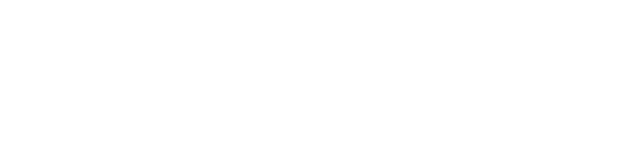
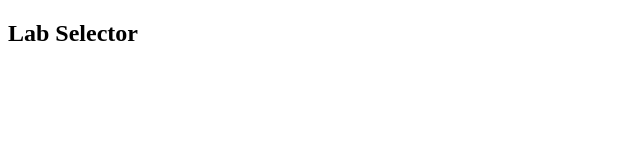
Before and after one commit to CDChamberlin/Module-2-Labs, a plain HTML site: page scr/Lab 4 + 5/resume.html in a window 1280 px wide. Shown: the whole page, without its empty margins (0-640 px from the left). Drawn offline with Linux system fonts and the light colour scheme.

Commit message:
Added nav link to footer, instead of header.

```diff
--- a/scr/Lab 4 + 5/resume.html
+++ b/scr/Lab 4 + 5/resume.html
@@ -9,6 +9,8 @@
     <title>Resume</title>
 </head>
 <body>
-
+    <footer>
+        <nav><h2><a href="./../../index.html"></a>Lab Selector</h2></nav>
+    </footer>
 </body>
 </html>
```
